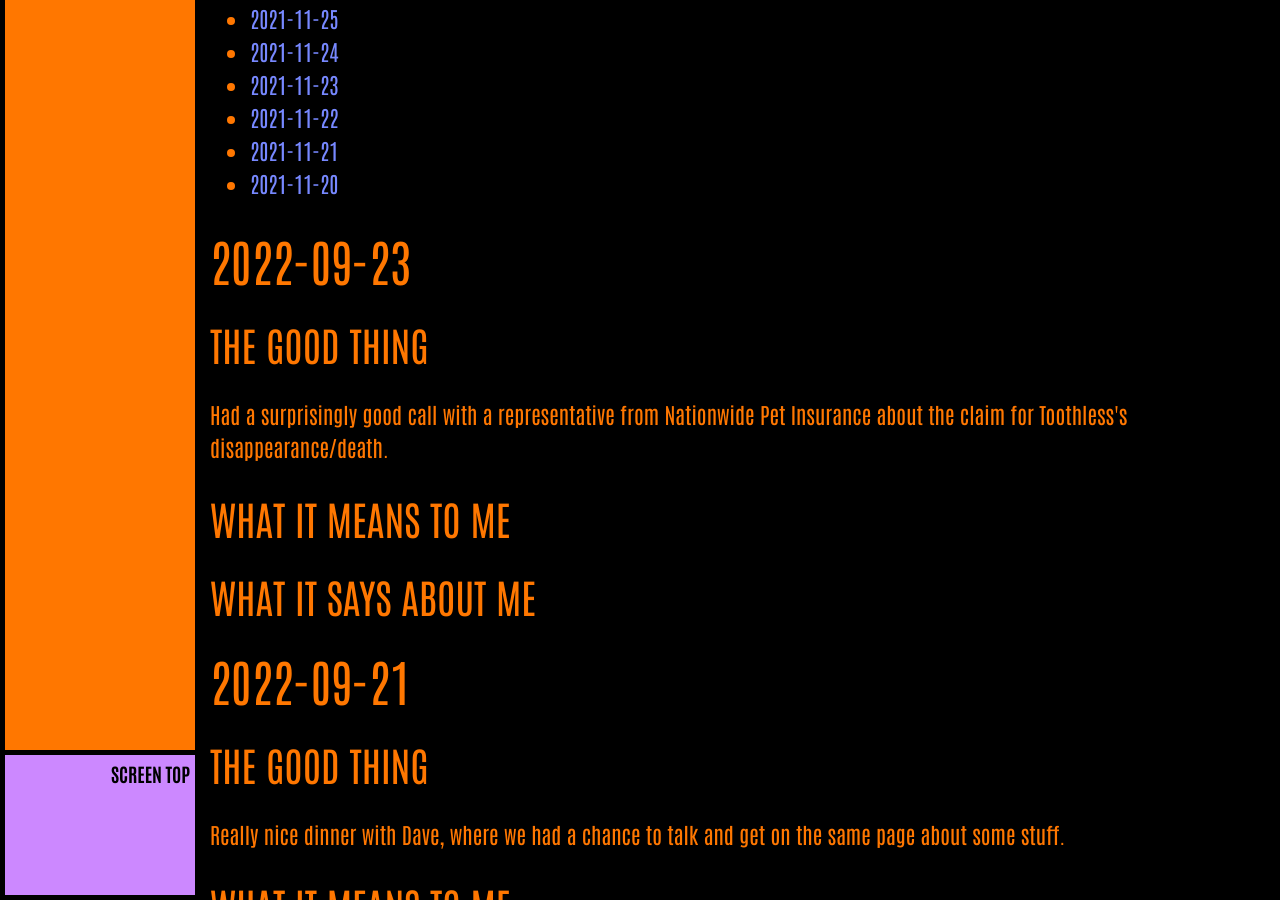
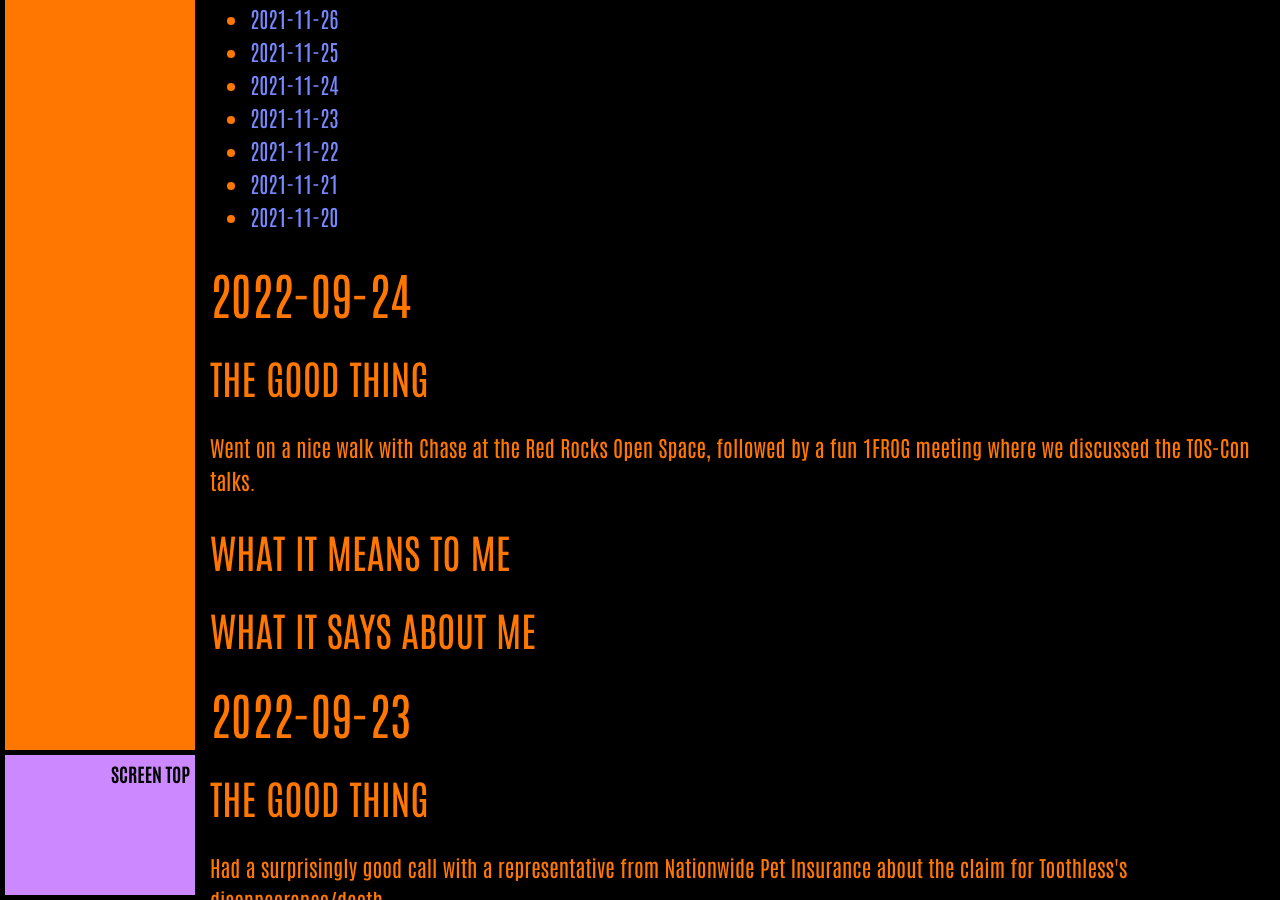
Before and after one commit to ArthurZey/arthurzey.github.io, a Jekyll site: the page built from _pages/one-good-thing.md, in a window 1280 px wide and 900 px high, scrolled down 6072 px. Built offline with Jekyll 4.4.1, drawn with Linux system fonts in a browser that asks for light colours; some of the changed text lies outside the part shown.

Commit message:
added stub for 2022-09-24

```diff
--- a/_pages/one-good-thing.md
+++ b/_pages/one-good-thing.md
@@ -13,6 +13,15 @@
 {:toc}
 {::options toc_levels="2" /}
 
+## 2022-09-24
+### The Good Thing
+Went on a nice walk with Chase at the Red Rocks Open Space, followed by a fun 1FROG meeting where we discussed the TOS-Con talks.
+### What It Means to Me
+
+### What It Says about Me
+
+
+
 ## 2022-09-23
 ### The Good Thing
 Had a surprisingly good call with a representative from Nationwide Pet Insurance about the claim for Toothless's disappearance/death.
```
Also changed, not shown: other parts of _pages/one-good-thing.md (+1 -1 lines).
